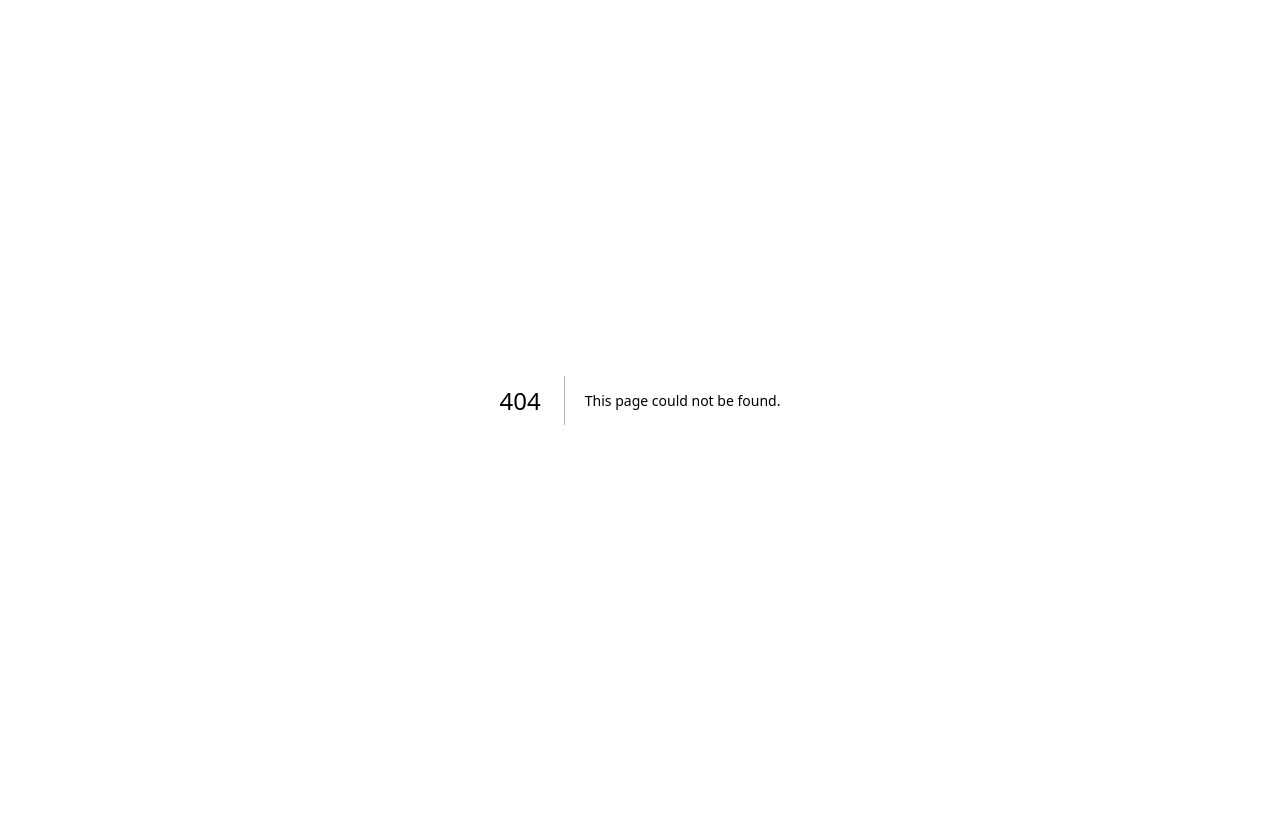
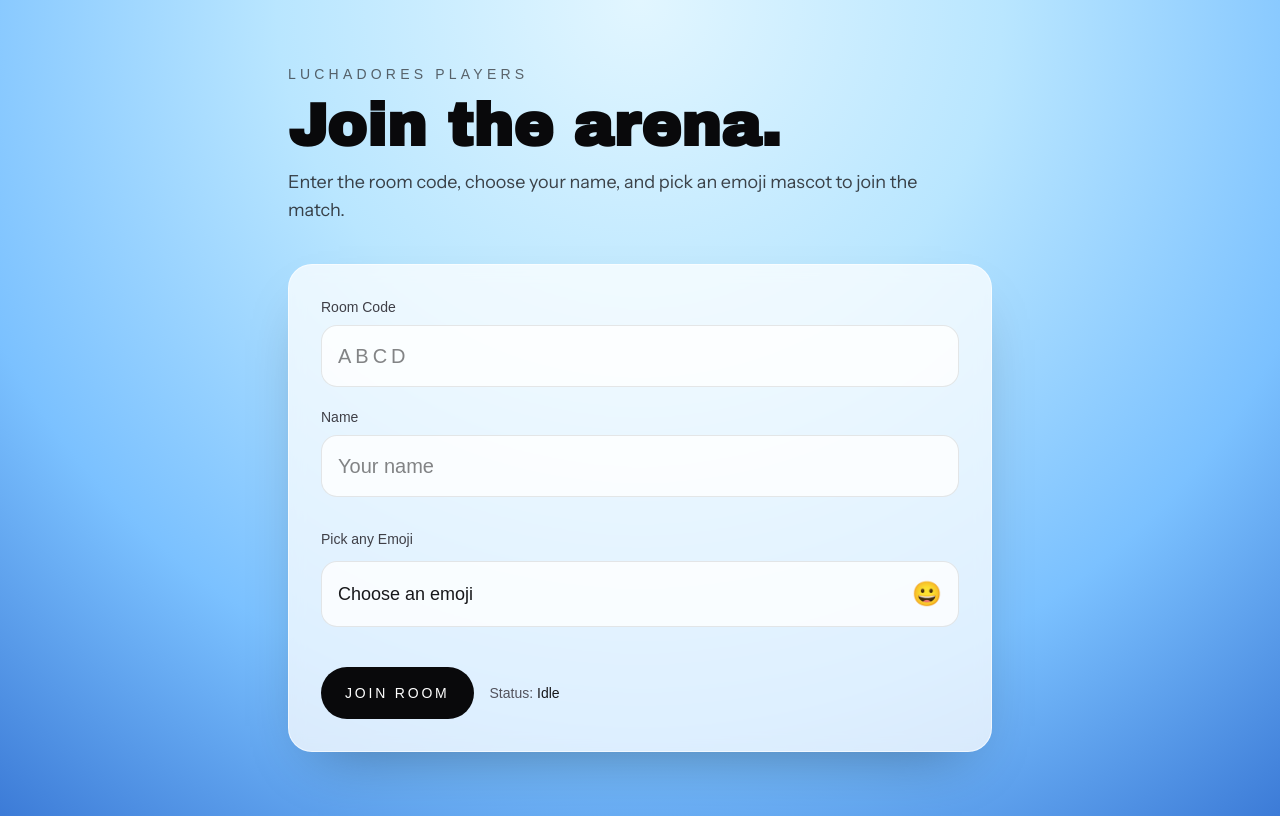
Before and after one commit to Bubba898/luchadores-web, a Next.js app in the folder frontend/: page /play in a window 1280 px wide. Before the commit this address had no page. Built offline with nearby package versions, Linux system fonts and the light colour scheme.

Commit message:
Adds waiting room

```diff
--- a/frontend/app/host/page.tsx
+++ b/frontend/app/host/page.tsx
@@ -96,7 +96,8 @@ export default function HostPage() {
             <button
               type="button"
               onClick={createAndConnect}
-              className="mt-6 inline-flex items-center justify-center rounded-full bg-zinc-950 px-6 py-3 text-sm uppercase tracking-[0.2em] text-white transition hover:translate-y-[-1px] hover:bg-zinc-900"
+              disabled={!!roomCode}
+              className="mt-6 inline-flex items-center justify-center rounded-full bg-zinc-950 px-6 py-3 text-sm uppercase tracking-[0.2em] text-white transition hover:translate-y-[-1px] hover:bg-zinc-900 disabled:cursor-not-allowed disabled:bg-zinc-500"
             >
               Create & Connect
             </button>
--- /dev/null
+++ b/frontend/app/play/JoinForm.tsx
@@ -0,0 +1,97 @@
+"use client";
+
+import EmojiPicker, {EmojiClickData} from "emoji-picker-react";
+
+type JoinFormProps = {
+  roomCode: string;
+  name: string;
+  emoji: string;
+  status: string;
+  error: string | null;
+  showPicker: boolean;
+  onRoomCodeChange: (value: string) => void;
+  onNameChange: (value: string) => void;
+  onEmojiChange: (value: string) => void;
+  onTogglePicker: () => void;
+  onJoin: () => void;
+};
+
+export default function JoinForm({
+  roomCode,
+  name,
+  emoji,
+  status,
+  error,
+  showPicker,
+  onRoomCodeChange,
+  onNameChange,
+  onEmojiChange,
+  onTogglePicker,
+  onJoin,
+}: JoinFormProps) {
+  return (
+    <>
+      <div className="flex flex-col gap-5">
+        <label className="flex flex-col gap-2 text-sm font-medium text-zinc-700">
+          Room Code
+          <input
+            value={roomCode}
+            onChange={(event) => onRoomCodeChange(event.target.value)}
+            placeholder="ABCD"
+            className="rounded-2xl border border-zinc-900/10 bg-white/80 px-4 py-4 text-xl uppercase tracking-[0.2em] text-zinc-950 outline-none focus:border-zinc-900/40"
+          />
+        </label>
+        <label className="flex flex-col gap-2 text-sm font-medium text-zinc-700">
+          Name
+          <input
+            value={name}
+            onChange={(event) => onNameChange(event.target.value)}
+            placeholder="Your name"
+            className="rounded-2xl border border-zinc-900/10 bg-white/80 px-4 py-4 text-xl text-zinc-950 outline-none focus:border-zinc-900/40"
+          />
+        </label>
+      </div>
+
+      <div className="mt-8">
+        <p className="text-sm font-medium text-zinc-700">Pick any Emoji</p>
+        <div className="mt-3 flex flex-col gap-4">
+          <button
+            type="button"
+            onClick={onTogglePicker}
+            className="flex items-center justify-between rounded-2xl border border-zinc-900/10 bg-white/80 px-4 py-4 text-left text-lg text-zinc-900"
+          >
+            <span>{emoji || "Choose an emoji"}</span>
+            <span className="text-2xl">{emoji || "😀"}</span>
+          </button>
+          {showPicker ? (
+            <div className="overflow-hidden rounded-2xl border border-zinc-900/10 bg-white/80">
+              <EmojiPicker
+                onEmojiClick={(data: EmojiClickData) => {
+                  onEmojiChange(data.emoji);
+                }}
+                height={360}
+                width="100%"
+                searchDisabled={false}
+                skinTonesDisabled={false}
+              />
+            </div>
+          ) : null}
+        </div>
+      </div>
+
+      <div className="mt-10 flex flex-col items-start gap-4 sm:flex-row sm:items-center">
+        <button
+          type="button"
+          onClick={onJoin}
+          className="inline-flex w-full items-center justify-center rounded-full bg-zinc-950 px-6 py-4 text-sm uppercase tracking-[0.2em] text-white transition hover:translate-y-[-1px] hover:bg-zinc-900 sm:w-auto"
+        >
+          Join Room
+        </button>
+        <div className="text-sm text-zinc-600">
+          Status: <span className="font-medium text-zinc-900">{status}</span>
+        </div>
+      </div>
+      {error ? <p className="mt-3 text-sm text-red-600">{error}</p> : null}
+    </>
+  );
+}
--- /dev/null
+++ b/frontend/app/play/WaitingRoom.tsx
@@ -0,0 +1,31 @@
+"use client";
+
+type WaitingRoomProps = {
+  countdownSec: number | null;
+  playerCount: number;
+};
+
+export default function WaitingRoom({
+  countdownSec,
+  playerCount,
+}: WaitingRoomProps) {
+  return (
+    <div className="flex flex-col gap-6">
+      <div className="rounded-2xl border border-zinc-900/10 bg-white/80 px-5 py-6 text-center">
+        <p className="text-xs uppercase tracking-[0.2em] text-zinc-500">
+          Waiting Room
+        </p>
+        <p className="mt-3 text-4xl font-semibold text-zinc-950 [font-family:'Archivo_Black',sans-serif]">
+          {countdownSec !== null ? `${countdownSec}s` : "--"}
+        </p>
+        <p className="mt-2 text-sm text-zinc-600">Countdown to start</p>
+      </div>
+      <div className="flex items-center justify-between rounded-2xl border border-zinc-900/10 bg-white/80 px-5 py-4 text-sm text-zinc-700">
+        <span>Players connected</span>
+        <span className="text-lg font-semibold text-zinc-900">
+          {playerCount}
+        </span>
+      </div>
+    </div>
+  );
+}
--- /dev/null
+++ b/frontend/app/play/page.tsx
@@ -0,0 +1,120 @@
+"use client";
+
+import {useEffect, useMemo, useRef, useState} from "react";
+import {useSearchParams} from "next/navigation";
+import JoinForm from "./JoinForm";
+import WaitingRoom from "./WaitingRoom";
+
+const WS_BASE = process.env.NEXT_PUBLIC_WS_BASE ?? "ws://localhost:3001";
+export default function PlayPage() {
+  const searchParams = useSearchParams();
+  const prefillCode = useMemo(
+    () => searchParams.get("code") ?? "",
+    [searchParams],
+  );
+  const [roomCode, setRoomCode] = useState(prefillCode);
+  const [name, setName] = useState("");
+  const [emoji, setEmoji] = useState<string>("");
+  const [status, setStatus] = useState("Idle");
+  const [error, setError] = useState<string | null>(null);
+  const [showPicker, setShowPicker] = useState(false);
+  const [playerCount, setPlayerCount] = useState(0);
+  const [countdownSec, setCountdownSec] = useState<number | null>(null);
+  const socketRef = useRef<WebSocket | null>(null);
+
+  useEffect(() => {
+    if (countdownSec === null) {
+      return;
+    }
+    if (countdownSec <= 0) {
+      return;
+    }
+    const timer = window.setInterval(() => {
+      setCountdownSec((value) => (value ? Math.max(value - 1, 0) : 0));
+    }, 1000);
+    return () => window.clearInterval(timer);
+  }, [countdownSec]);
+
+  const joinRoom = () => {
+    setError(null);
+    if (!roomCode.trim() || !name.trim() || !emoji) {
+      setError("Please enter room code, name, and pick an emoji.");
+      return;
+    }
+    setStatus("Connecting...");
+    const emojiCode = emoji.codePointAt(0);
+    const query = new URLSearchParams({
+      code: roomCode.trim().toUpperCase(),
+      name: name.trim(),
+      emoji: emojiCode ? String(emojiCode) : "",
+    });
+    const socket = new WebSocket(`${WS_BASE}/player?${query.toString()}`);
+    socketRef.current = socket;
+    socket.addEventListener("open", () => setStatus("Connected"));
+    socket.addEventListener("close", () => setStatus("Disconnected"));
+    socket.addEventListener("error", () => setError("Socket error"));
+    socket.addEventListener("message", (event) => {
+      try {
+        const message = JSON.parse(String(event.data));
+        if (message?.messageType === "playercount") {
+          setPlayerCount(Number(message.count) || 0);
+        }
+        if (message?.messageType === "phasechange") {
+          if (typeof message.countdownSec === "number") {
+            setCountdownSec(message.countdownSec);
+          }
+        }
+      } catch {
+        // Ignore non-JSON messages.
+      }
+    });
+  };
+
+  return (
+    <div className="min-h-screen bg-[radial-gradient(circle_at_top,_#e2f6ff_0%,_#b9e6ff_35%,_#7bc1ff_70%,_#3c7bd7_100%)] text-zinc-900">
+      <style jsx global>{`
+        @import url("https://fonts.googleapis.com/css2?family=Archivo+Black&family=Instrument+Sans:wght@400;500;600&display=swap");
+      `}</style>
+      <div className="mx-auto flex min-h-screen w-full max-w-3xl flex-col px-5 py-12 sm:px-8 sm:py-16">
+        <header className="flex flex-col gap-3">
+          <p className="text-sm uppercase tracking-[0.3em] text-zinc-800/70">
+            Luchadores Players
+          </p>
+          <h1 className="text-5xl font-semibold text-zinc-950 [font-family:'Archivo_Black',sans-serif] sm:text-6xl">
+            Join the arena.
+          </h1>
+          <p className="max-w-2xl text-lg text-zinc-900/80 [font-family:'Instrument_Sans',sans-serif]">
+            Enter the room code, choose your name, and pick an emoji mascot to
+            join the match.
+          </p>
+        </header>
+
+        <main className="mt-10 rounded-3xl border border-white/60 bg-white/75 p-6 shadow-[0_25px_60px_-30px_rgba(0,0,0,0.4)] backdrop-blur sm:p-8">
+          {status === "Connected" ? (
+            <WaitingRoom
+              countdownSec={countdownSec}
+              playerCount={playerCount}
+            />
+          ) : (
+            <JoinForm
+              roomCode={roomCode}
+              name={name}
+              emoji={emoji}
+              status={status}
+              error={error}
+              showPicker={showPicker}
+              onRoomCodeChange={setRoomCode}
+              onNameChange={setName}
+              onEmojiChange={(value) => {
+                setEmoji(value);
+                setShowPicker(false);
+              }}
+              onTogglePicker={() => setShowPicker((value) => !value)}
+              onJoin={joinRoom}
+            />
+          )}
+        </main>
+      </div>
+    </div>
+  );
+}
```
